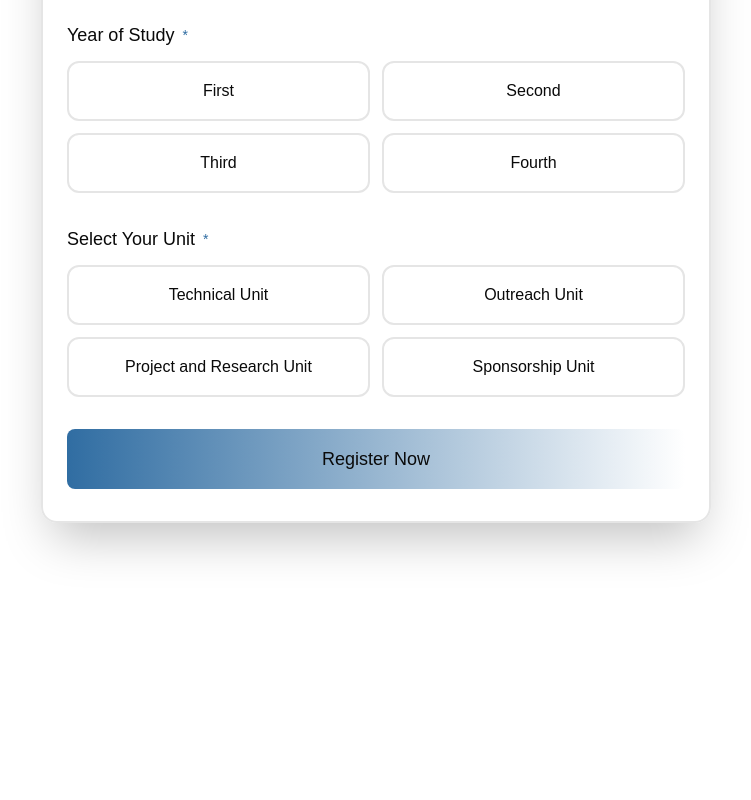
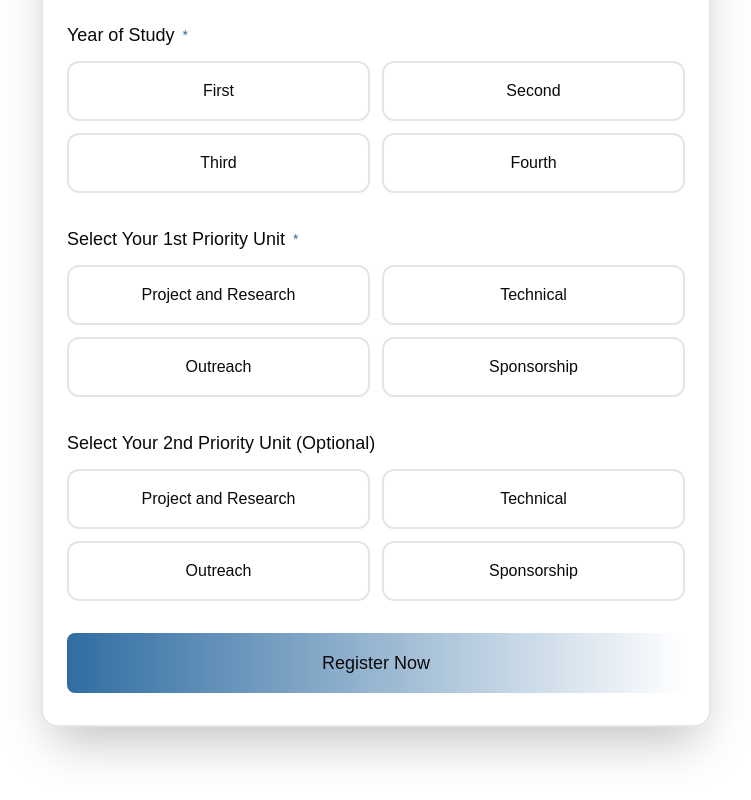
Before and after one commit to EWBPulchowk/Website, a Next.js app: page /form in a window 1280 px wide. Shown: the part 1056-1856 px from the top of the page, without its empty margins (264-1015 px from the left). Before the commit the page ends 1660 px from the top, so only its background shows below. Built offline with nearby package versions, Linux system fonts and the light colour scheme.

Commit message:
form priority

```diff
--- a/src/components/Registration/RegistrationForm.tsx
+++ b/src/components/Registration/RegistrationForm.tsx
@@ -1,5 +1,4 @@
-"use client";
-
+"use client"
 import { motion } from "framer-motion";
 import { useState, useEffect } from "react";
 import { TextInput } from "./QuestionTypes/TextInput";
@@ -11,9 +10,9 @@ import { OptionWithInput } from "./QuestionTypes/OptionWithInput";
 import { FormQuestion } from "@/types/types";
 import { baseQuestions, outreachQuestions, projectResearchQuestions, sponsorshipQuestions, technicalQuestions } from "@/app/data/userRegistration";
 
-
 export default function RegistrationForm() {
-  const [selectedUnit, setSelectedUnit] = useState<string>("");
+  const [selectedPriority1Unit, setSelectedPriority1Unit] = useState<string | null>(null);
+  const [selectedPriority2Unit, setSelectedPriority2Unit] = useState<string | null>(null);
   const [currentQuestions, setCurrentQuestions] = useState<FormQuestion[]>(baseQuestions);
   const [formData, setFormData] = useState<Record<string, any>>({});
   const [fieldErrors, setFieldErrors] = useState<Record<string, string>>({});
@@ -21,60 +20,75 @@ export default function RegistrationForm() {
   const [error, setError] = useState<string | null>(null);
   const [success, setSuccess] = useState(false);
 
-  // Update questions when unit changes
+  // Function to get unit-specific questions based on the unit selected
+  const getUnitSpecificQuestions = (unit: string): FormQuestion[] => {
+    switch (unit) {
+      case "Project and Research":
+        return projectResearchQuestions;
+      case "Technical":
+        return technicalQuestions;
+      case "Outreach":
+        return outreachQuestions;
+      case "Sponsorship":
+        return sponsorshipQuestions;
+      default:
+        return [];
+    }
+  };
+
+
+  // Update questions based on the selected units
   useEffect(() => {
-    let unitSpecificQuestions: FormQuestion[] = [];
-
-    switch (selectedUnit) {
-      case "Project and Research":
-        unitSpecificQuestions = projectResearchQuestions;
-        break;
-      case "Technical":
-        unitSpecificQuestions = technicalQuestions;
-        break;
-      case "Outreach":
-        unitSpecificQuestions = outreachQuestions;
-        break;
-      case "Sponsorship":
-        unitSpecificQuestions = sponsorshipQuestions;
-        break;
-      default:
-        unitSpecificQuestions = [];
-    }
+    const unitSpecificQuestions1 = selectedPriority1Unit ? getUnitSpecificQuestions(selectedPriority1Unit) : [];
+    const unitSpecificQuestions2 = selectedPriority2Unit ? getUnitSpecificQuestions(selectedPriority2Unit) : [];
 
     setCurrentQuestions([
       ...baseQuestions,
       {
-        id: "unit",
-        label: "Select Your Unit",
+        id: "priority1Unit",
+        label: "Select Your 1st Priority Unit",
         type: "option",
-        required: true,
-        options: ["Project and Research", "Technical", "Outreach","Sponsorship"],
+        required: true, // 1st priority is required
+        options: ["Project and Research", "Technical", "Outreach", "Sponsorship"],
       },
-      ...unitSpecificQuestions
+      {
+        id: "priority2Unit",
+        label: "Select Your 2nd Priority Unit (Optional)",
+        type: "option",
+        required: false, // 2nd priority is optional
+        options: ["Project and Research", "Technical", "Outreach", "Sponsorship"],
+      },
+      ...unitSpecificQuestions1,
+      ...unitSpecificQuestions2,
     ]);
-  }, [selectedUnit]);
+  }, [selectedPriority1Unit, selectedPriority2Unit]);
 
-  const handleUnitChange = (value: string) => {
-    const unitMapping: Record<string, string> = {
-      "Technical Unit": "Technical",
-      "Outreach Unit": "Outreach",
-      "Project and Research Unit": "Project and Research",
-      "Sponsorship Unit": "Sponsorship",
+  const handleUnitChange = (priority: "priority1" | "priority2", value: string) => {
+    if (priority === "priority1") {
+      // Prevent selecting the same unit for both priorities
+      if (value === selectedPriority2Unit) {
+        alert("You cannot select the same unit for both priorities.");
+        return;
+      }
+      setSelectedPriority1Unit(value);
+    } else {
+      // If 2nd priority is double-clicked, reset it
+      if (value === selectedPriority2Unit) {
+        setSelectedPriority2Unit(null); // Reset 2nd priority
+        return;
+      }
+      // Prevent selecting the same unit as priority 1
+      if (value === selectedPriority1Unit) {
+        alert("You cannot select the same unit for both priorities.");
+        return;
+      }
+      setSelectedPriority2Unit(value);
+    }
 
-    };
-
-    setSelectedUnit(unitMapping[value] || "");
-    // Clear previous unit-specific data when changing units
-    const baseFormData = Object.keys(formData).reduce((acc, key) => {
-      if (baseQuestions.some(q => q.id === key) || key === "unit") {
-        acc[key] = formData[key];
-      }
-      return acc;
-    }, {} as Record<string, any>);
-
-    setFormData(baseFormData);
-    setFieldErrors({});
+    setFormData((prevFormData) => ({
+      ...prevFormData,
+      [priority === "priority1" ? "priority1Unit" : "priority2Unit"]: value,
+    }));
   };
 
   const isValidEmail = (email: string) => {
@@ -85,10 +99,11 @@ export default function RegistrationForm() {
   const validateForm = () => {
     const errors: Record<string, string> = {};
 
+    // Validate required fields and other logic
     currentQuestions.forEach((question) => {
       const value = formData[question.id];
 
-      if (question.required && !value) {
+      if (question.required && !value && question.id === "priority1Unit") {
         errors[question.id] = "This field is required";
         return;
       }
@@ -123,6 +138,16 @@ export default function RegistrationForm() {
     return Object.keys(errors).length === 0;
   };
 
+  const filterQuestionsByUnit = (unit: string, formData: Record<string, any>) => {
+    const unitSpecificQuestions = getUnitSpecificQuestions(unit);
+    return unitSpecificQuestions.reduce<Record<string, any>>((filteredData, question) => {
+      if (formData[question.id]) {
+        filteredData[question.id] = formData[question.id];
+      }
+      return filteredData;
+    }, {} as Record<string, any>);
+  };
+
   const handleSubmit = async (e: React.FormEvent) => {
     e.preventDefault();
     setError(null);
@@ -135,40 +160,66 @@ export default function RegistrationForm() {
     setIsSubmitting(true);
 
     try {
-      const response = await fetch("/api/user-register", {
+      // Collect base form data (excluding unit-specific questions)
+      const baseFormData = baseQuestions.reduce((acc: { [key: string]: any }, question) => {
+        if (formData[question.id]) {
+          acc[question.id] = formData[question.id];
+        }
+        return acc;
+      }, {});
+
+      // First priority submission
+      if (selectedPriority1Unit) {
+        const priority1UnitData = filterQuestionsByUnit(selectedPriority1Unit, formData);
+        const response1 = await fetch("/api/user-register", {
           method: "POST",
           headers: { "Content-Type": "application/json" },
           body: JSON.stringify({
-          ...formData,
-          unit: selectedUnit
+            unit: selectedPriority1Unit,
+            priority: "1st",
+            ...baseFormData,
+            ...priority1UnitData,
           }),
         });
 
-      if (!response.ok) {
-        const errorData = await response.json();
+        if (!response1.ok) {
+          const errorData = await response1.json();
           throw new Error(errorData.message || "Registration failed");
         }
+      }
 
-      setSuccess(true);
-      setFormData({});
-      setTimeout(() => {
-        const successElement = document.getElementById("registration-success");
-        successElement?.scrollIntoView({ behavior: "smooth", block: "center" });
-      }, 100);
-    } catch (error) {
-      setError(error instanceof Error ? error.message : "Failed to submit registration. Please try again.");
+      // Second priority submission (only if selected)
+      if (selectedPriority2Unit) {
+        const priority2UnitData = filterQuestionsByUnit(selectedPriority2Unit, formData);
+        const response2 = await fetch("/api/user-register", {
+          method: "POST",
+          headers: { "Content-Type": "application/json" },
+          body: JSON.stringify({
+            unit: selectedPriority2Unit,
+            priority: "2nd",
+            ...baseFormData,
+            ...priority2UnitData,
+          }),
+        });
+
+        if (!response2.ok) {
+          const errorData = await response2.json();
+          throw new Error(errorData.message || "Registration failed");
+        }
+      }
+
+      setSuccess(true); // Add this line to show success state
+    } catch (error:any) {
+      setError(error.message);
     } finally {
       setIsSubmitting(false);
     }
   };
-
   const renderQuestion = (question: FormQuestion) => {
     const commonProps = {
       id: question.id,
       required: question.required,
-      value: question.type === "option" && question.multiSelect
-        ? formData[question.id] || []
-        : formData[question.id] || "",
+      value: formData[question.id] || "",
       onChange: (value: string | string[]) => {
         setFormData({ ...formData, [question.id]: value });
         if (fieldErrors[question.id]) {
@@ -184,9 +235,7 @@ export default function RegistrationForm() {
       case "textarea":
         return <TextArea {...commonProps} maxLength={question.maxLength} />;
       case "scale":
-        return (
-          <ScaleInput {...commonProps} min={question.min} max={question.max} />
-        );
+        return <ScaleInput {...commonProps} min={question.min} max={question.max} />;
       case "option":
         return (
           <RadioInput
@@ -218,12 +267,9 @@ export default function RegistrationForm() {
   }
 
   return (
-    <>
     <div className="container max-w-3xl px-4 pb-12 mx-auto">
       <div className="relative px-2 py-6 border rounded-lg md:p-8 bg-neutralone/95 backdrop-blur-sm border-white/10 text-softwhite">
-          <h2 className="mb-3 text-2xl font-medium text-center md:mb-4 text-softwhite/80">
-            Register Now
-          </h2>
+        <h2 className="mb-3 text-2xl font-medium text-center md:mb-4 text-softwhite/80">Register Now</h2>
         <div className="h-1 mx-auto mb-8 w-44 md:w-64 bg-primary"></div>
         <div className="relative px-6 py-8 border-2 shadow-2xl bg-neutralone/80 backdrop-blur-xl rounded-2xl border-softwhite/5">
           <form onSubmit={handleSubmit} className="relative space-y-8">
@@ -237,28 +283,29 @@ export default function RegistrationForm() {
               >
                 <label className="flex items-center gap-2 text-lg font-medium text-softwhite/90">
                   {question.label}
-                    {question.required && (
-                      <span className="text-sm text-primary">*</span>
-                    )}
+                  {question.required && <span className="text-sm text-primary">*</span>}
                 </label>
-                  {question.id === "unit" ? (
+                {question.id === "priority1Unit" ? (
                   <RadioInput
-                      id="unit"
+                    id="priority1Unit"
                     required={true}
-                      value={formData.unit || ""}
-                      onChange={(value) => {
-                        handleUnitChange(value as string);
-                        setFormData({ ...formData, unit: value });
-                      }}
-                      options={["Technical Unit", "Outreach Unit", "Project and Research Unit", "Sponsorship Unit"]}
+                    value={formData.priority1Unit || ""}
+                    onChange={(value) => handleUnitChange("priority1", value as string)}
+                    options={["Project and Research", "Technical", "Outreach", "Sponsorship"]}
+                  />
+                ) : question.id === "priority2Unit" ? (
+                  <RadioInput
+                    id="priority2Unit"
+                    required={false}
+                    value={formData.priority2Unit || ""}
+                    onChange={(value) => handleUnitChange("priority2", value as string)}
+                    options={["Project and Research", "Technical", "Outreach", "Sponsorship"]}
                   />
                 ) : (
                   renderQuestion(question)
                 )}
                 {fieldErrors[question.id] && (
-                    <p className="mt-1 text-sm text-red-400">
-                      {fieldErrors[question.id]}
-                    </p>
+                  <p className="mt-1 text-sm text-red-400">{fieldErrors[question.id]}</p>
                 )}
               </motion.div>
             ))}
@@ -305,6 +352,5 @@ export default function RegistrationForm() {
         </div>
       </div>
     </div>
-    </>
   );
 }
```
Lines whose indentation alone changed are shown as unchanged.
